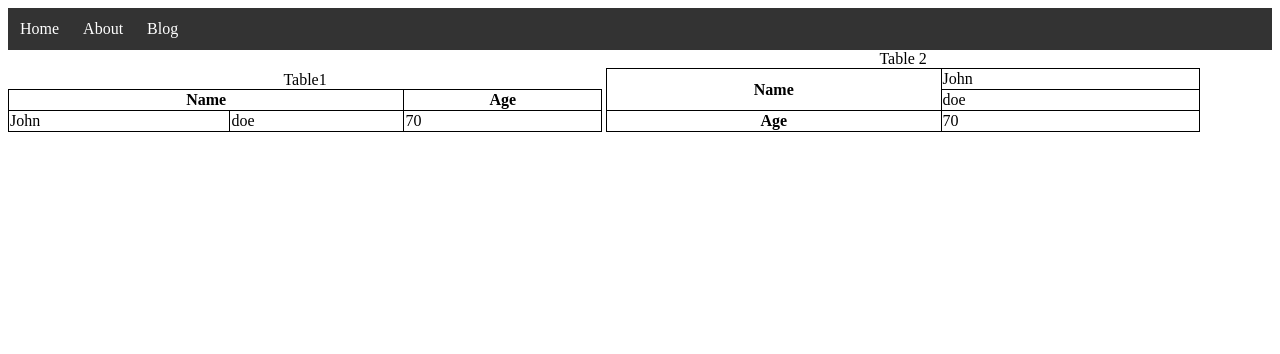
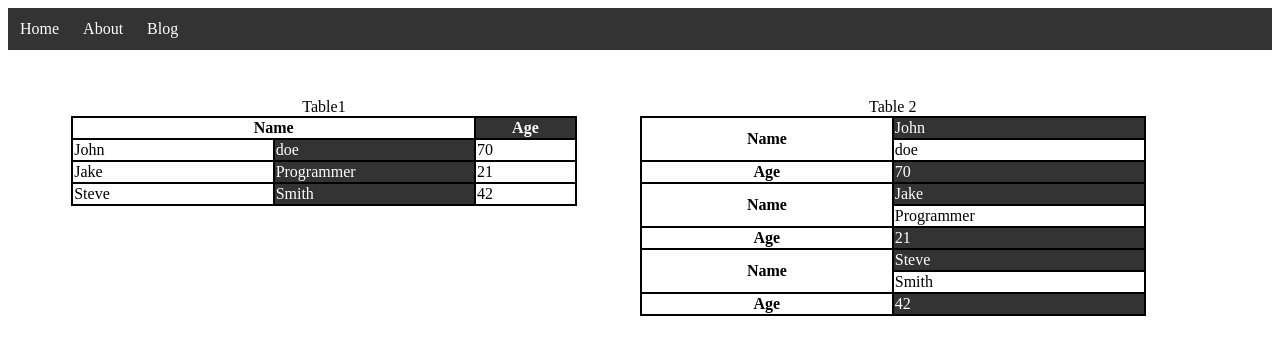
Before and after one commit to Saalim398/Weaving-Lattice, a plain HTML site: page lab4.html in a window 1280 px wide. Drawn offline with Linux system fonts and the light colour scheme.

Commit message:
May 25 2025

```diff
--- a/lab4.html
+++ b/lab4.html
@@ -23,28 +23,35 @@
         }
 
         table,td,th{
-            border: 1px solid black;
+            border: 2px solid black;
             border-collapse: collapse;
-
+            width: 40%;
+            margin-top: 3rem;
+            margin-right: 5%;
+            margin-left: 5%;
 
         }
-        div{
-            display: inline-block;
-            width: 47%;
-            margin-top: 0;
+        th:nth-child(even),td:nth-child(even){
+            background-color: #333333;
+            color: white;
         }
+
+       a{
+        text-decoration: none;
+        color: white;
+       }
     </style>
 </head>
 <body>
     <ul>
-        <li>Home</li>
-        <li>About</li>
-        <li>Blog</li>
+        <li><a href="https://saalimsnest.netlify.app/">Home</a></li>
+        <li><a href="https://saalimsnest.netlify.app/">About</a></li>
+        <li><a href="https://saalimsnest.netlify.app/">Blog</a></li>
     </ul>
 
 
-    <div>
-        <table style="width: 100%;">
+
+        <table style="float: left;">
             <caption>Table1</caption>
             <tr>
                 <th colspan="2">Name</th>
@@ -55,14 +62,24 @@
                 <td>doe</td>
                 <td>70</td>
             </tr>
+            <tr>
+                <td>Jake</td>
+                <td>Programmer</td>
+                <td>21</td>
+            </tr>
+            <tr>
+                <td>Steve</td>
+                <td>Smith</td>
+                <td>42</td>
+            </tr>
         </table>
-    </div>
-    <div> <table style="width: 100%;">
+     <table>
         <caption>Table 2</caption>
 
         <tr>
             <th rowspan="2">Name</th>
             <td>John</td>
+
         </tr>
         <tr>
 
@@ -72,6 +89,32 @@
             <th>Age</th>
             <td>70</td>
         </tr>
+        <tr>
+            <th rowspan="2">Name</th>
+            <td>Jake</td>
+
+        </tr>
+        <tr>
+
+            <td>Programmer</td>
+        </tr>
+        <tr>
+            <th>Age</th>
+            <td>21</td>
+        </tr>
+        <tr>
+            <th rowspan="2">Name</th>
+            <td>Steve</td>
+
+        </tr>
+        <tr>
+
+            <td>Smith</td>
+        </tr>
+        <tr>
+            <th>Age</th>
+            <td>42</td>
+        </tr>
     </table>
 
 </body>
```
